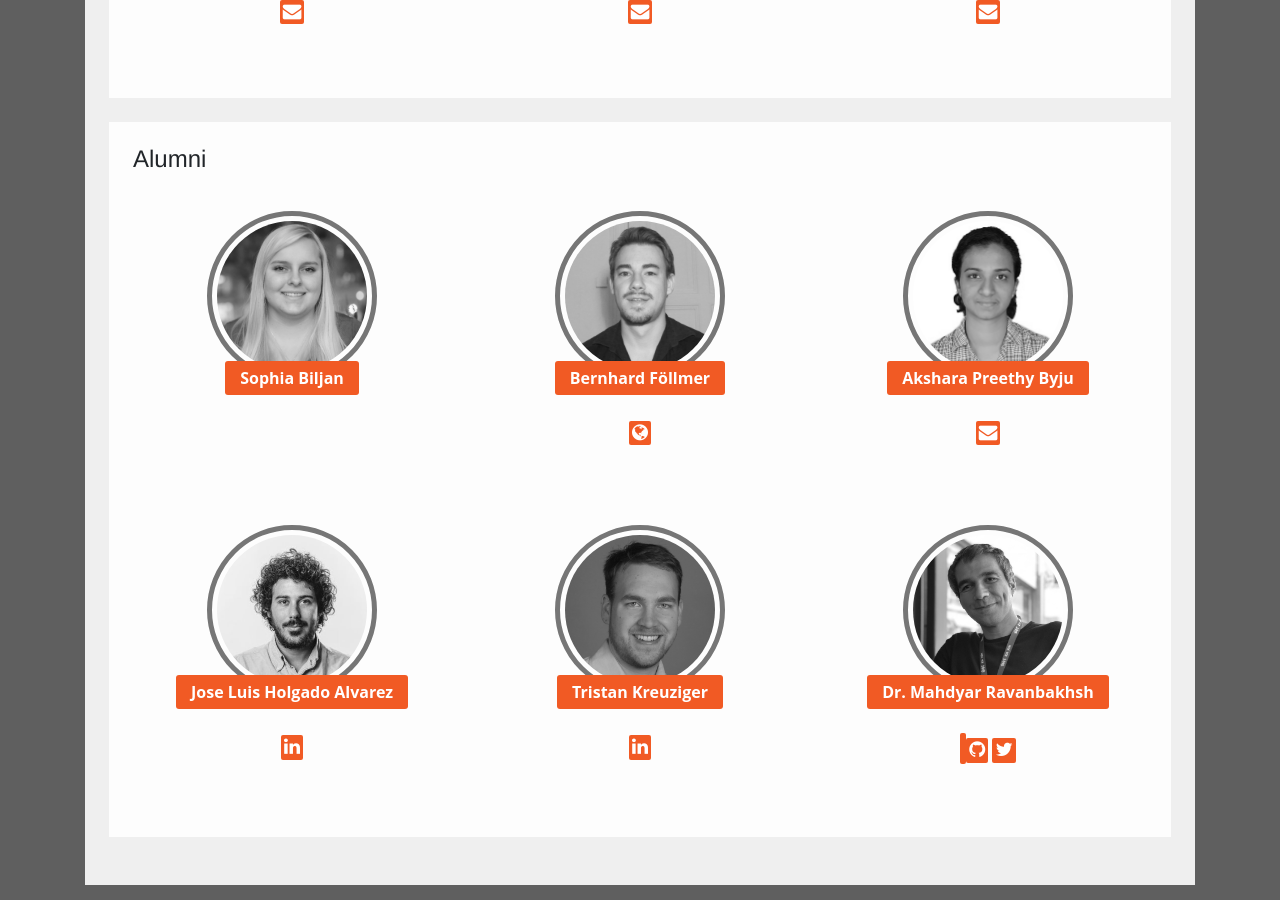
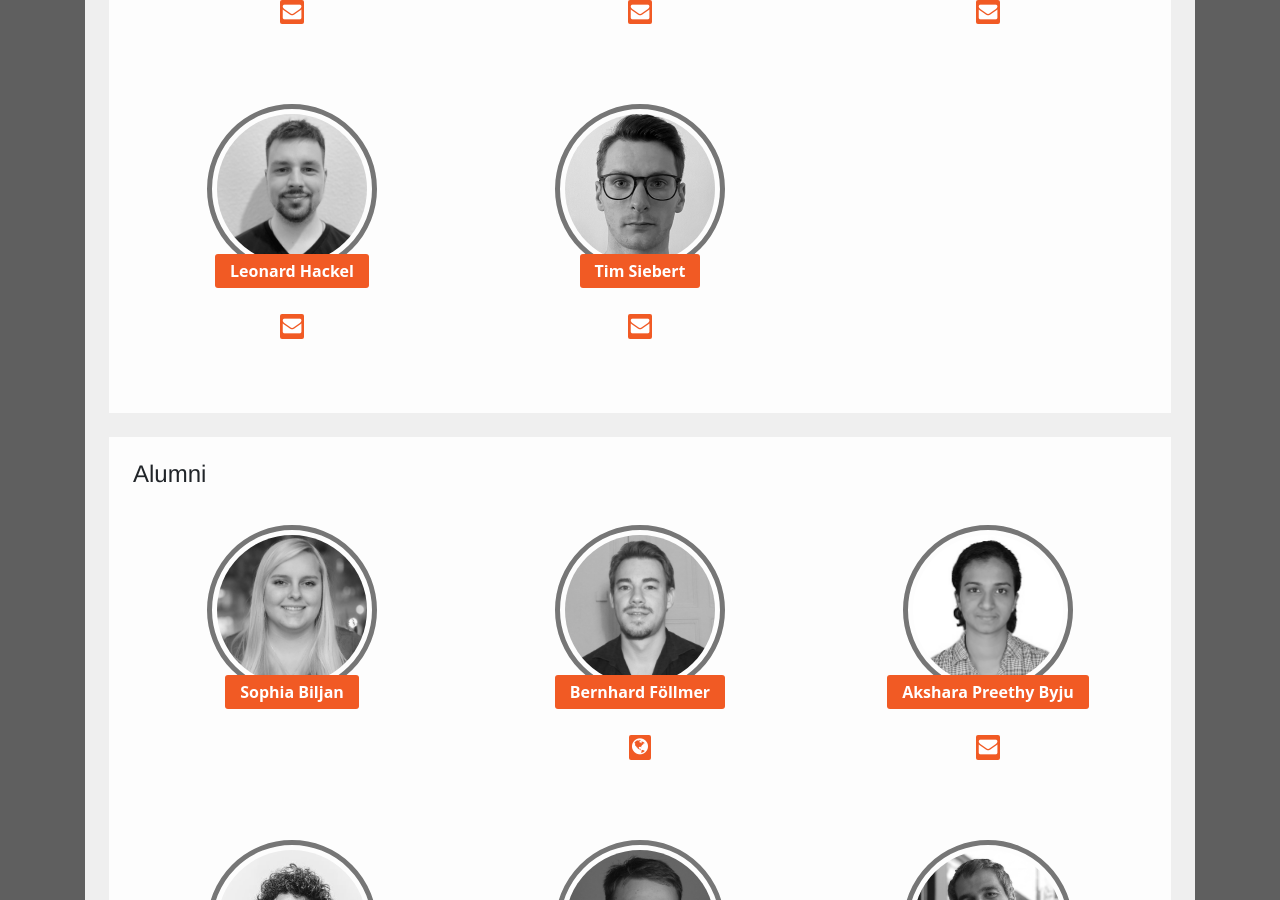
Before and after one commit to rsim-tu-berlin/bigearth.eu, a Jekyll site: the page built from team.md, in a window 1280 px wide and 900 px high, scrolled down 1352 px. Built offline with Jekyll 4.4.1, drawn with Linux system fonts in a browser that asks for light colours; nearby versions of some CDN libraries; a style sheet for code colours, icons or effects is not loaded.

Commit message:
update team

```diff
--- a/team.md
+++ b/team.md
@@ -183,6 +183,38 @@ guid: https://www.bigearth.eu/team
 					</div>
 					<div class="col-md-12 section4">
 						<a href="mailto:m.fuchs@tu-berlin.de" target="_blank">
+							<i class="fa fa-envelope" aria-hidden="true"></i>
+						</a>
+					</div>
+				</div>
+			</div>
+			<!-- -->
+			<div class="col-md-4 col-sm-4 col-xs-12">
+				<div class="row section-danger ourTeam-box text-center">
+					<div class="col-md-12 section1">
+						<img src="assets/team/leonard-hackel.jpg">
+					</div>
+					<div class="col-md-12 section2">
+						<p>Leonard Hackel</p><br>
+					</div>
+					<div class="col-md-12 section4">
+						<a href="mailto:l.hackel@tu-berlin.de" target="_blank">
+							<i class="fa fa-envelope" aria-hidden="true"></i>
+						</a>
+					</div>
+				</div>
+			</div>
+			<!-- -->
+			<div class="col-md-4 col-sm-4 col-xs-12">
+				<div class="row section-danger ourTeam-box text-center">
+					<div class="col-md-12 section1">
+						<img src="assets/team/tim-siebert.jpg">
+					</div>
+					<div class="col-md-12 section2">
+						<p>Tim Siebert</p><br>
+					</div>
+					<div class="col-md-12 section4">
+						<a href="mailto:t.siebert@campus.tu-berlin.de" target="_blank">
 							<i class="fa fa-envelope" aria-hidden="true"></i>
 						</a>
 					</div>
```
Also changed, not shown: assets/team/leonard-hackel.jpg (added), assets/team/tim-siebert.jpg (added).
